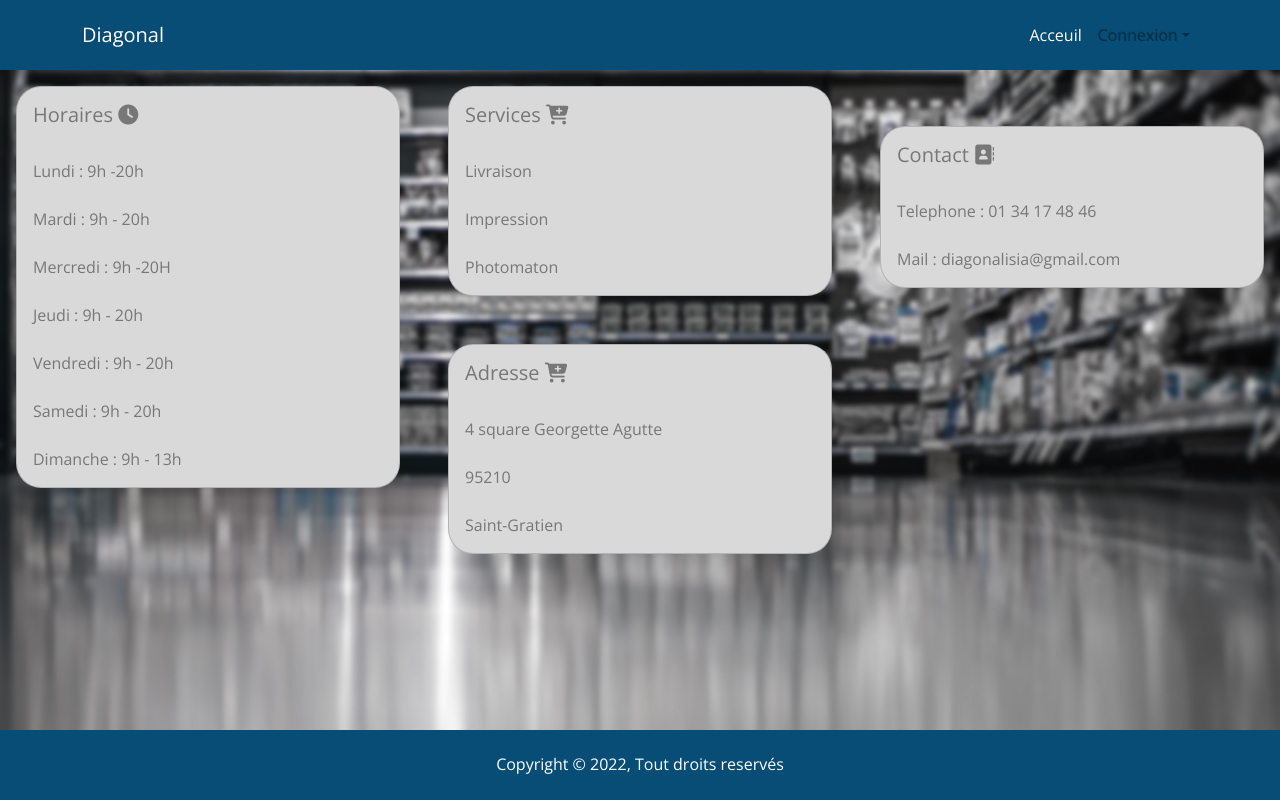
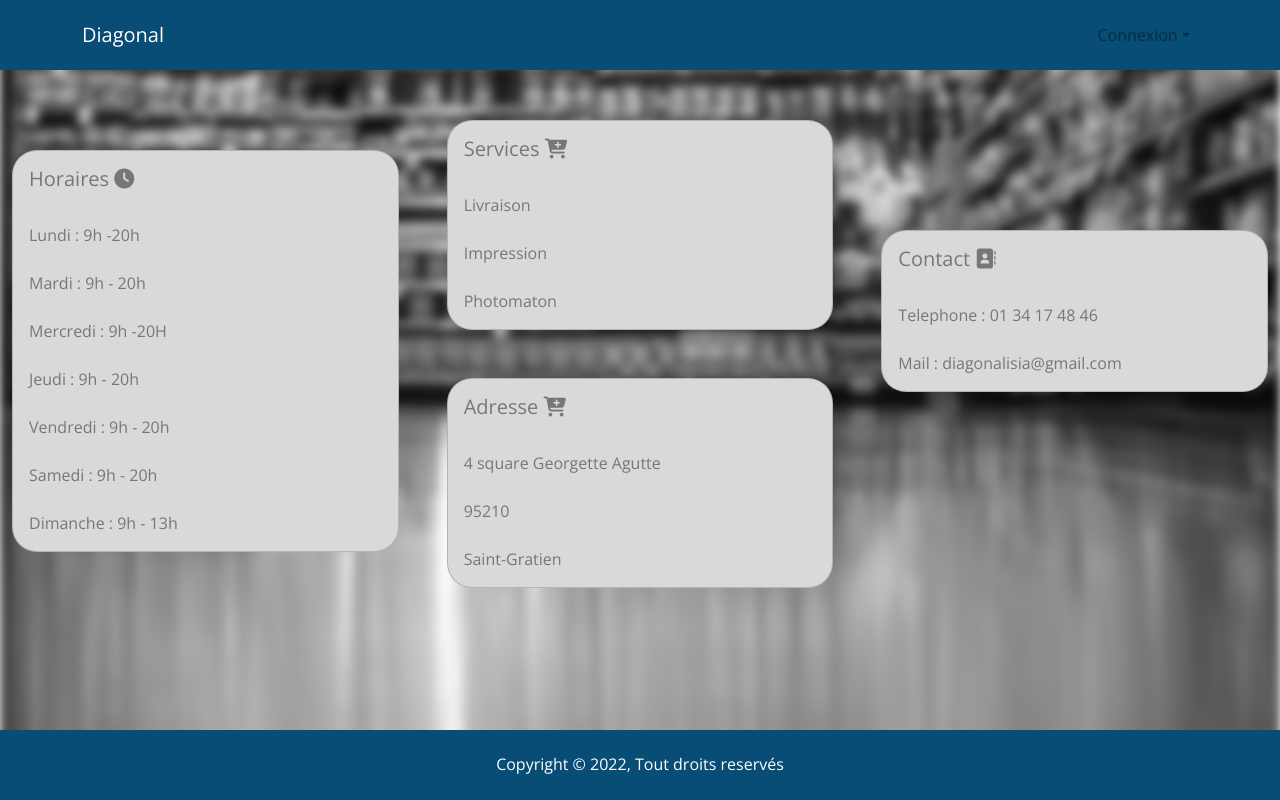
Before and after one commit to Baedaar/Isia-front, a React app: page / in a window 1280 px wide. Built offline with nearby package versions, Linux system fonts and the light colour scheme.

Commit message:
css adjustement

```diff
--- a/src/components/App.js
+++ b/src/components/App.js
@@ -8,6 +8,7 @@ import ViewDocuments from "./ViewDocuments";
 import "../css/bootstrap.min.css";
 import "../css/style.css";
 import "../css/fontawsome.all.min.css"
+import '../css/arch.css';
 import SecurityController from "./SecurityController";
 import EmployePanel from "./EmployePanel";
 import SecurityControllerAdmin from "./SecurityControllerAdmin";
--- a/src/components/arch.js
+++ b/src/components/arch.js
@@ -8,14 +8,12 @@ import '../css/arch.css';
 
 export default function Acceuil() {
     return (
-        <div style={{ display: 'flex', flexDirection: 'column', minHeight: '100vh' }}>
-            <header>
-                <Navbar id="nav" expand="lg">
+        <div style={{ display: 'flex', flexDirection: 'column' }}>
+            <Navbar id="nav" expand="lg">
                     <Container>
                         <Navbar.Brand id="brand" href="#home">Diagonal</Navbar.Brand>
                         <Navbar.Collapse id="basic-navbar-nav"></Navbar.Collapse>
                         <Nav className="me-auto">
-                            <Nav.Link id="nav-link-home" as={Link} to={"/home"}>Acceuil</Nav.Link>
                             <NavDropdown title="Connexion" id="basic-nav-dropdown">
                                 <NavDropdown.Item as={Link} to={"/connection/Employe"}>Employé</NavDropdown.Item>
                                 <NavDropdown.Divider />
@@ -24,8 +22,8 @@ export default function Acceuil() {
                         </Nav>
                     </Container>
                 </Navbar>
-            </header>
-            <Container fluid className="arch flex-grow-1">
+           <div className="arch">
+            <Container fluid className=" flex-grow-1">
                 <Row className="justify-content-md-center gx-5 gy-5">
                     <Col xs={12} sm={6} md={4}>
                         <Card id="card-horaires">
@@ -104,6 +102,7 @@ export default function Acceuil() {
                     </Col>
                 </Row>
             </Container>
+        </div>
             <div id="footer">
                 <p id="footer-text">
                     Copyright © 2022, Tout droits reservés
--- a/src/css/arch.css
+++ b/src/css/arch.css
@@ -1,5 +1,18 @@
 .arch {
-    background-image: url("../images/isia-background.jpeg");
-    background-repeat: no-repeat;
-    background-size: cover;
+    display: flex;
+    flex-direction: column;
+    justify-content: space-between;
+    min-height: calc(100vh - 140px); /* Hauteur de la navbar plus celle du footer */
+    padding-top: 70px; /* Hauteur de la navbar */
+    padding-bottom: 70px; /* Hauteur du footer */
   }
+
+
+
+  #nav-connexion {
+    position: fixed;
+    top: 0;
+    left: 0;
+    z-index: 9999;
+    width: 100%;
+  }
--- a/src/css/style.css
+++ b/src/css/style.css
@@ -2,10 +2,6 @@ body, html {
     height: 100%;
 }
 
-.arch {
-    position: relative;
-    padding: 1rem;
-}
 
 .arch::before {
     content: "";
@@ -36,7 +32,11 @@ body, html {
 #nav {
     background-color: #084D75;
     height: 70px;
-}
+    position: fixed;
+    top: 0;
+    width: 100%;
+    z-index: 999;
+  }
 
 #brand, #nav-link-home, #nav-link-connection {
     color: #fff;
@@ -54,10 +54,15 @@ body, html {
 #card-horaires, #card-services, #card-adresse, #card-contact {
     background: #D9D9D9;
     border-radius: 25px;
+    margin-top: 50px;
+}
+
+#card-horaires {
+    margin-top: 5rem;
 }
 
 #card-contact {
-    margin-top: 2.5rem;
+    margin-top: 10rem;
 }
 
 #card-connection {
```
